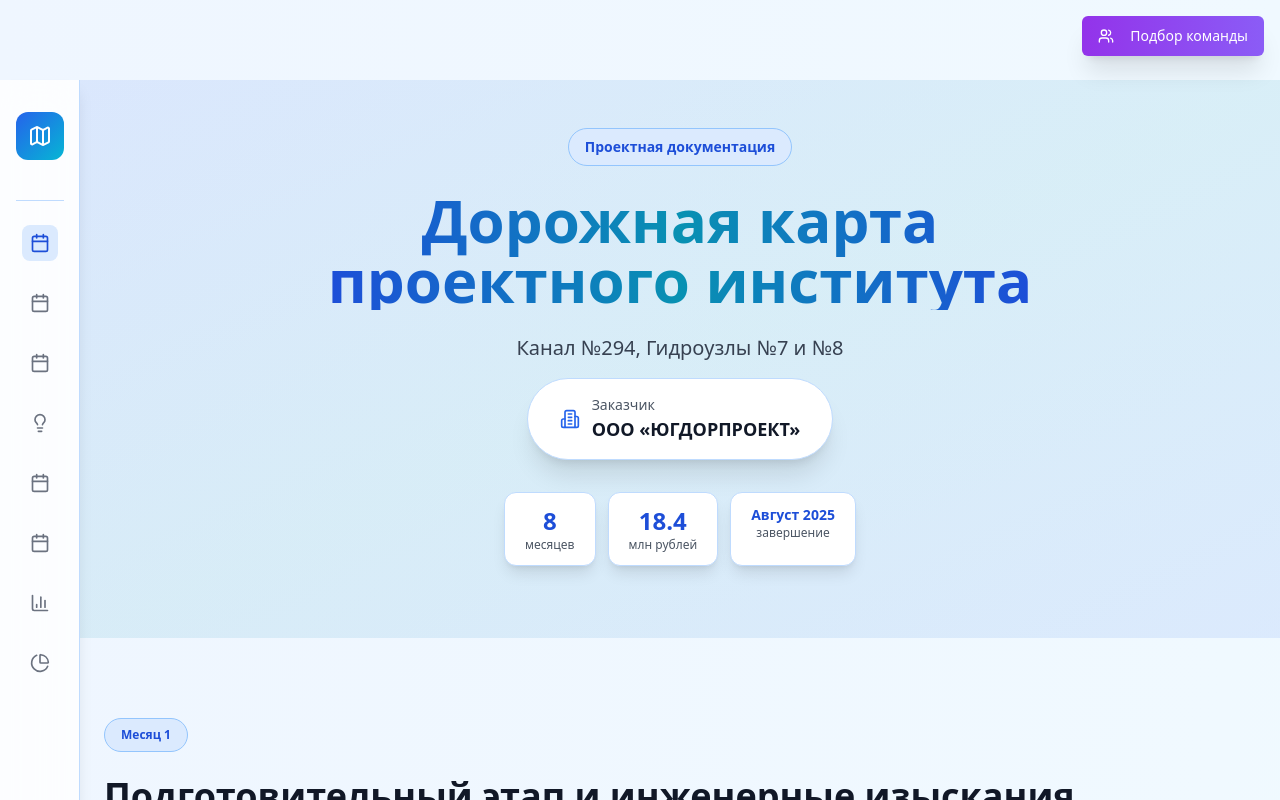
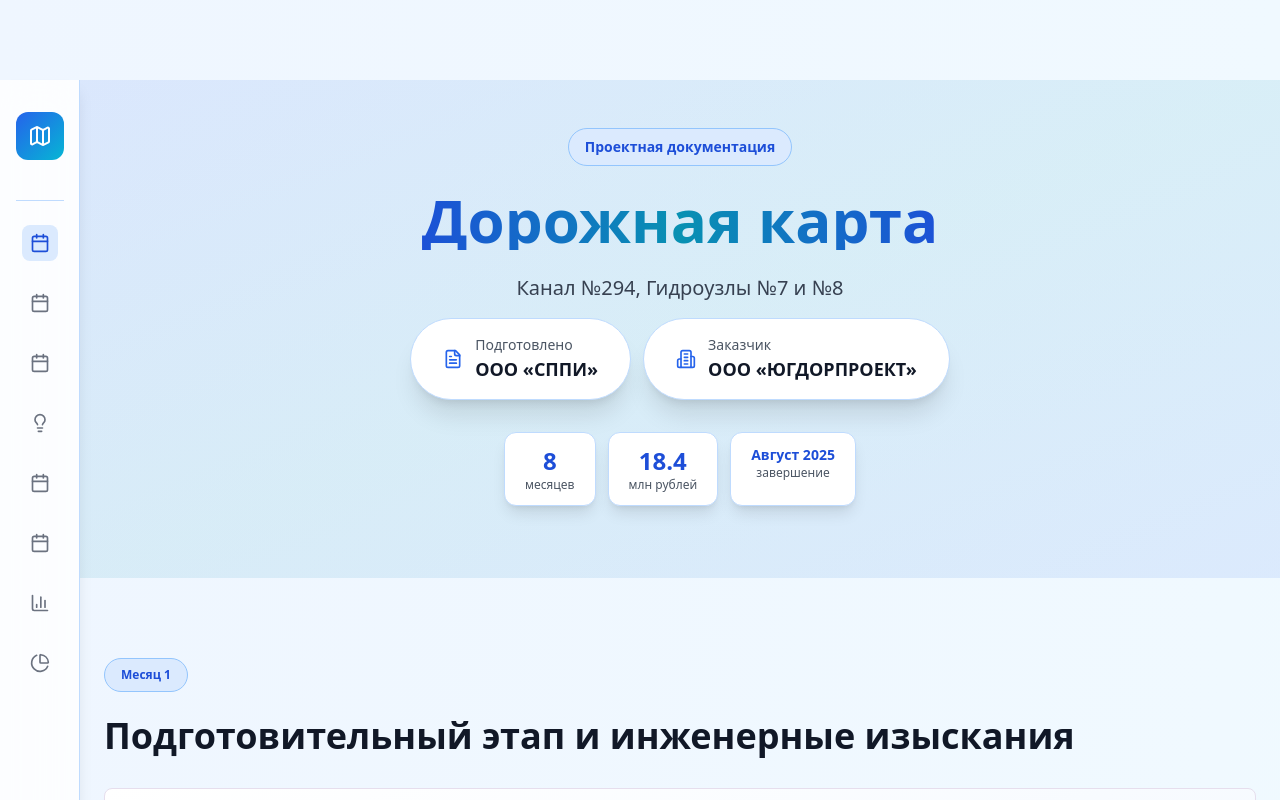
Before and after one commit to pr-poehali-dev/hr-proposal-purple, a React (Vite) app: page /roadmap in a window 1280 px wide. Shown: the top 800 px of the page. Built offline with nearby package versions, Linux system fonts and the light colour scheme.

Commit message:
Дорожная карта: скрыта кнопка подбора

```diff
--- a/src/pages/Roadmap.tsx
+++ b/src/pages/Roadmap.tsx
@@ -29,16 +29,7 @@ const Roadmap = () => {
 
   return (
     <div className="min-h-screen bg-gradient-to-br from-blue-50 via-sky-50 to-cyan-50">
-      {/* Ссылка на главную страницу */}
-      <div className="fixed top-4 right-4 z-50">
-        <Button
-          onClick={() => window.location.href = '/'}
-          className="bg-gradient-to-r from-purple-600 to-violet-500 hover:from-purple-700 hover:to-violet-600 text-white shadow-xl"
-        >
-          <Icon name="Users" size={16} className="mr-2" />
-          Подбор команды
-        </Button>
-      </div>
+
 
       {/* Sidebar Navigation */}
       <nav className="fixed left-0 top-0 h-screen w-20 bg-white/80 backdrop-blur-lg border-r border-blue-200 shadow-lg z-50 hidden lg:flex flex-col items-center py-8 gap-6 mt-20">
@@ -79,18 +70,26 @@ const Roadmap = () => {
 
             <h1 className="text-3xl sm:text-4xl md:text-6xl font-bold mb-6 bg-gradient-to-r from-blue-700 via-cyan-600 to-blue-700 bg-clip-text text-transparent leading-tight">
               Дорожная карта
-              <br />проектного института
             </h1>
 
             <p className="text-base sm:text-lg md:text-xl text-gray-700 mb-4 font-light px-2">
               Канал №294, Гидроузлы №7 и №8
             </p>
 
-            <div className="inline-flex items-center gap-3 bg-white rounded-full px-4 sm:px-8 py-3 sm:py-4 shadow-xl border border-blue-200 mb-8">
-              <Icon name="Building2" size={20} className="text-blue-600 flex-shrink-0" />
-              <div className="text-left">
-                <div className="text-xs sm:text-sm text-gray-600">Заказчик</div>
-                <div className="text-sm sm:text-lg font-bold text-gray-900">ООО «ЮГДОРПРОЕКТ»</div>
+            <div className="flex flex-col sm:flex-row items-center justify-center gap-3 mb-8">
+              <div className="inline-flex items-center gap-3 bg-white rounded-full px-4 sm:px-8 py-3 sm:py-4 shadow-xl border border-blue-200">
+                <Icon name="FileText" size={20} className="text-blue-600 flex-shrink-0" />
+                <div className="text-left">
+                  <div className="text-xs sm:text-sm text-gray-600">Подготовлено</div>
+                  <div className="text-sm sm:text-lg font-bold text-gray-900">ООО «СППИ»</div>
+                </div>
+              </div>
+              <div className="inline-flex items-center gap-3 bg-white rounded-full px-4 sm:px-8 py-3 sm:py-4 shadow-xl border border-blue-200">
+                <Icon name="Building2" size={20} className="text-blue-600 flex-shrink-0" />
+                <div className="text-left">
+                  <div className="text-xs sm:text-sm text-gray-600">Заказчик</div>
+                  <div className="text-sm sm:text-lg font-bold text-gray-900">ООО «ЮГДОРПРОЕКТ»</div>
+                </div>
               </div>
             </div>
 
```
